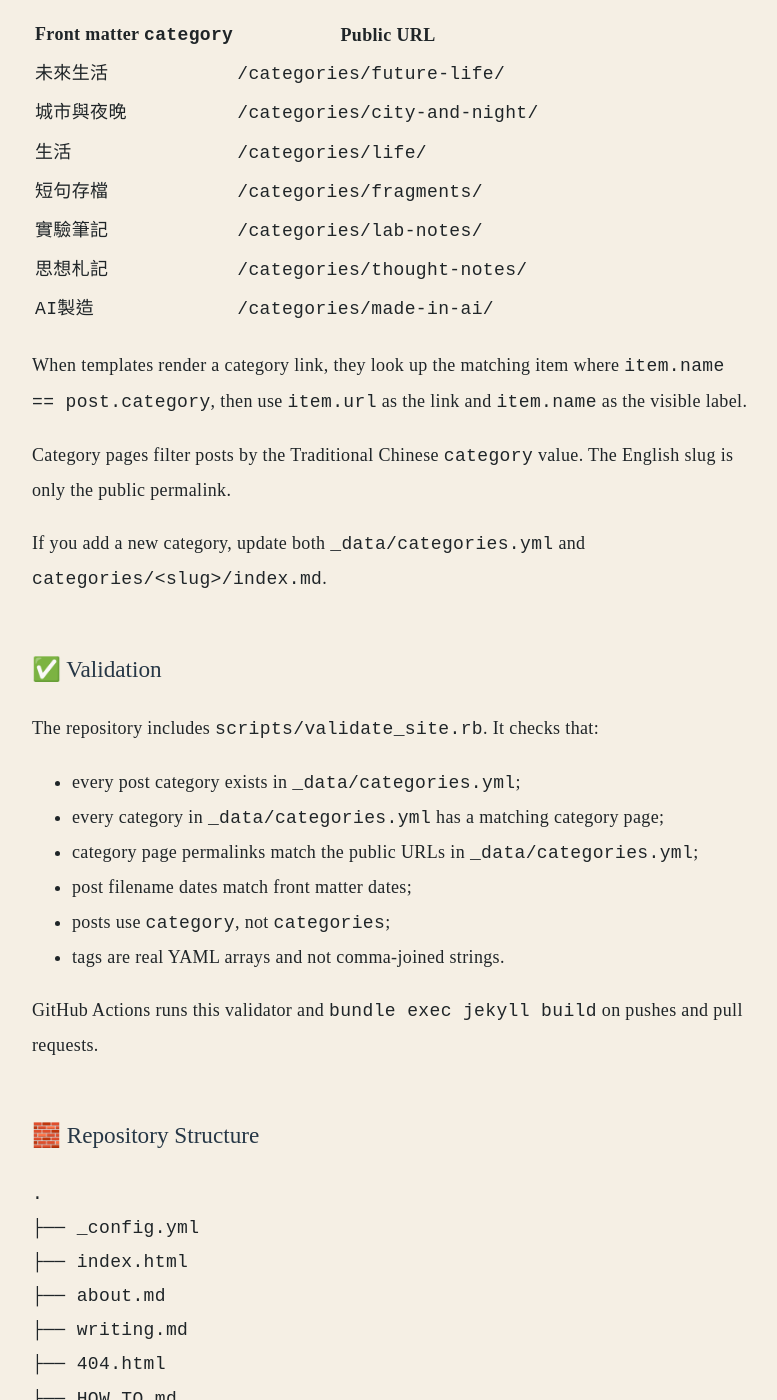
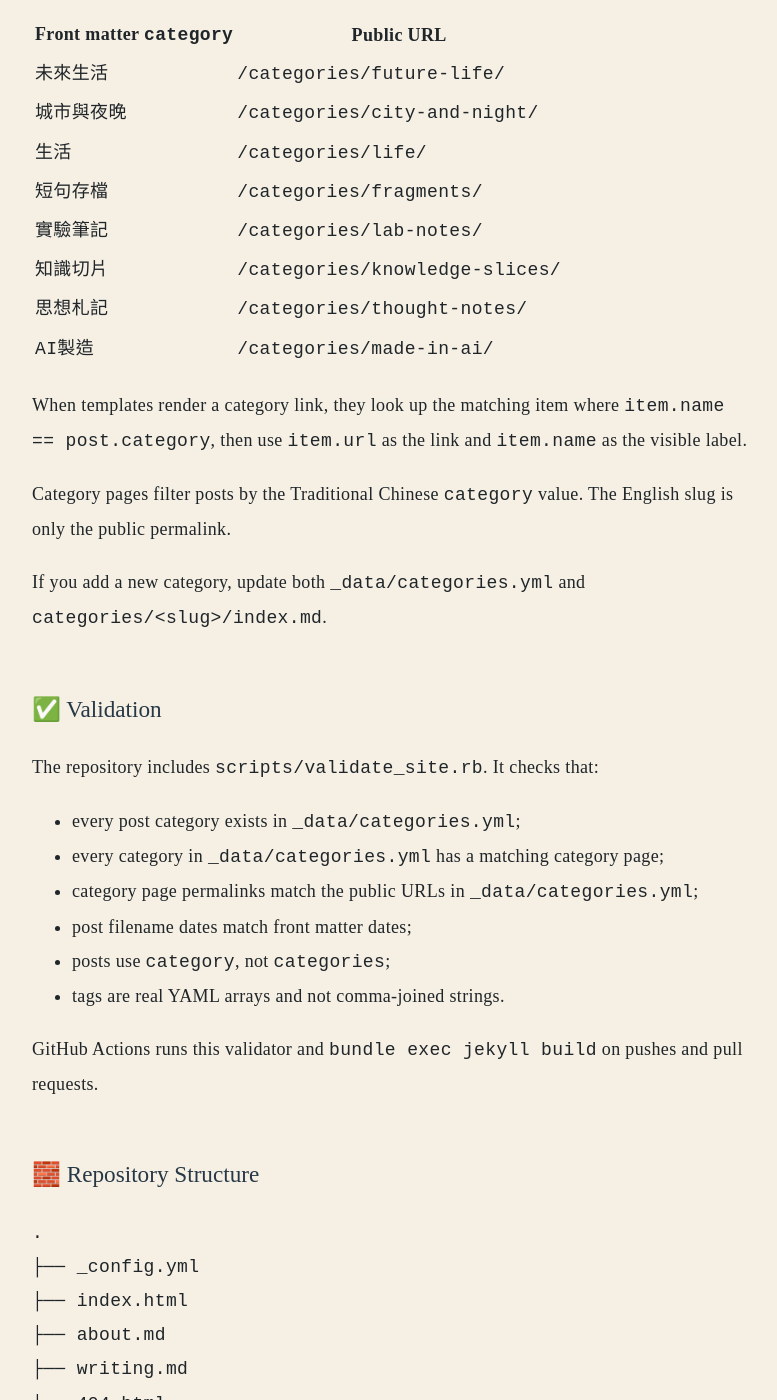
Before and after one commit to angzeli/next-second-sea, a Jekyll site: the page built from HOW_TO.md, in a window 1280 px wide and 1400 px high, scrolled down 1878 px. Shown: the whole window, without its empty margins (248-1025 px from the left). Built offline with Jekyll 4.4.1, drawn with Linux system fonts in a browser that asks for light colours; our own code applies the rules of GitHub Pages for plain Markdown files; some of the changed text lies outside the part shown.

```diff
--- a/HOW_TO.md
+++ b/HOW_TO.md
@@ -61,6 +61,7 @@ The mapping lives in `_data/categories.yml`:
 | `生活` | `/categories/life/` |
 | `短句存檔` | `/categories/fragments/` |
 | `實驗筆記` | `/categories/lab-notes/` |
+| `知識切片` | `/categories/knowledge-slices/` |
 | `思想札記` | `/categories/thought-notes/` |
 | `AI製造` | `/categories/made-in-ai/` |
 
@@ -117,6 +118,7 @@ GitHub Actions runs this validator and `bundle exec jekyll build` on pushes and
 │   ├── life/
 │   ├── fragments/
 │   ├── lab-notes/
+│   ├── knowledge-slices/
 │   ├── thought-notes/
 │   └── made-in-ai/
 ├── assets/
--- a/_data/categories.yml
+++ b/_data/categories.yml
@@ -13,6 +13,9 @@
 - name: 實驗筆記
   slug: lab-notes
   url: /categories/lab-notes/
+- name: 知識切片
+  slug: knowledge-slices
+  url: /categories/knowledge-slices/
 - name: 思想札記
   slug: thought-notes
   url: /categories/thought-notes/
```
Also changed, not shown: categories/knowledge-slices/index.md (added, +7 -0 lines), README.md.
